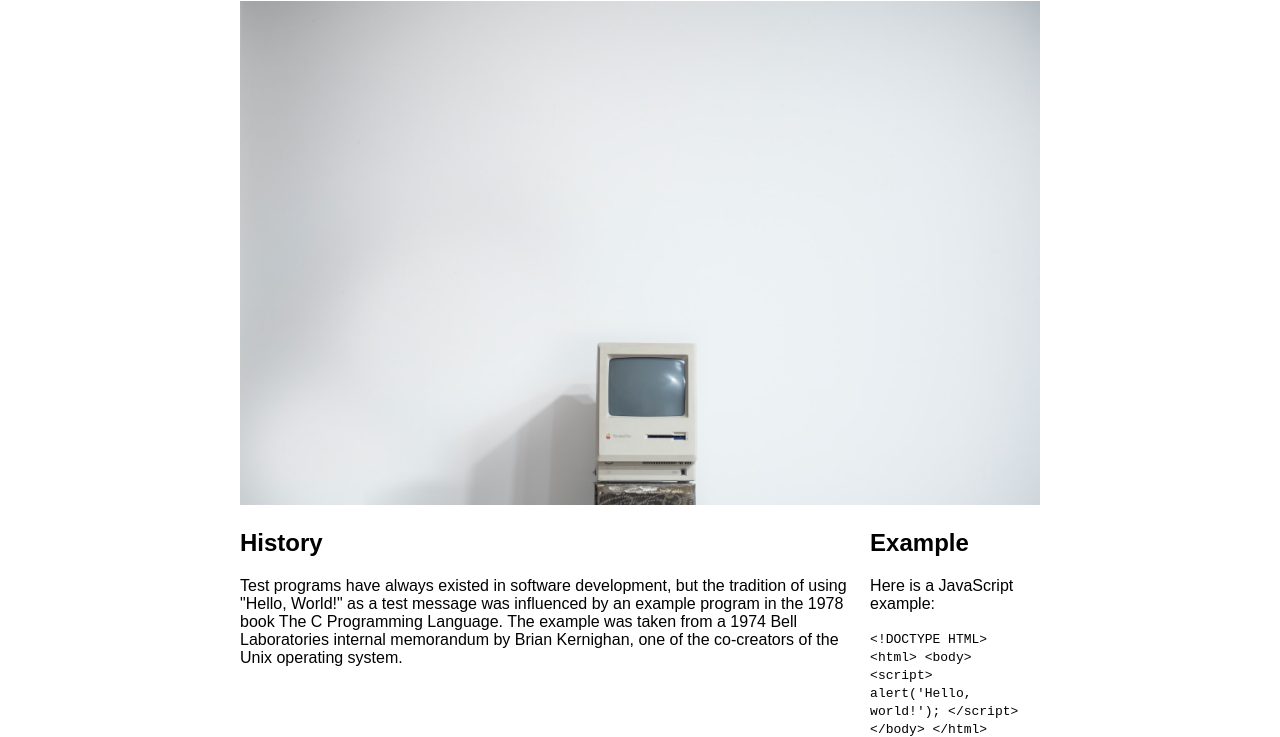
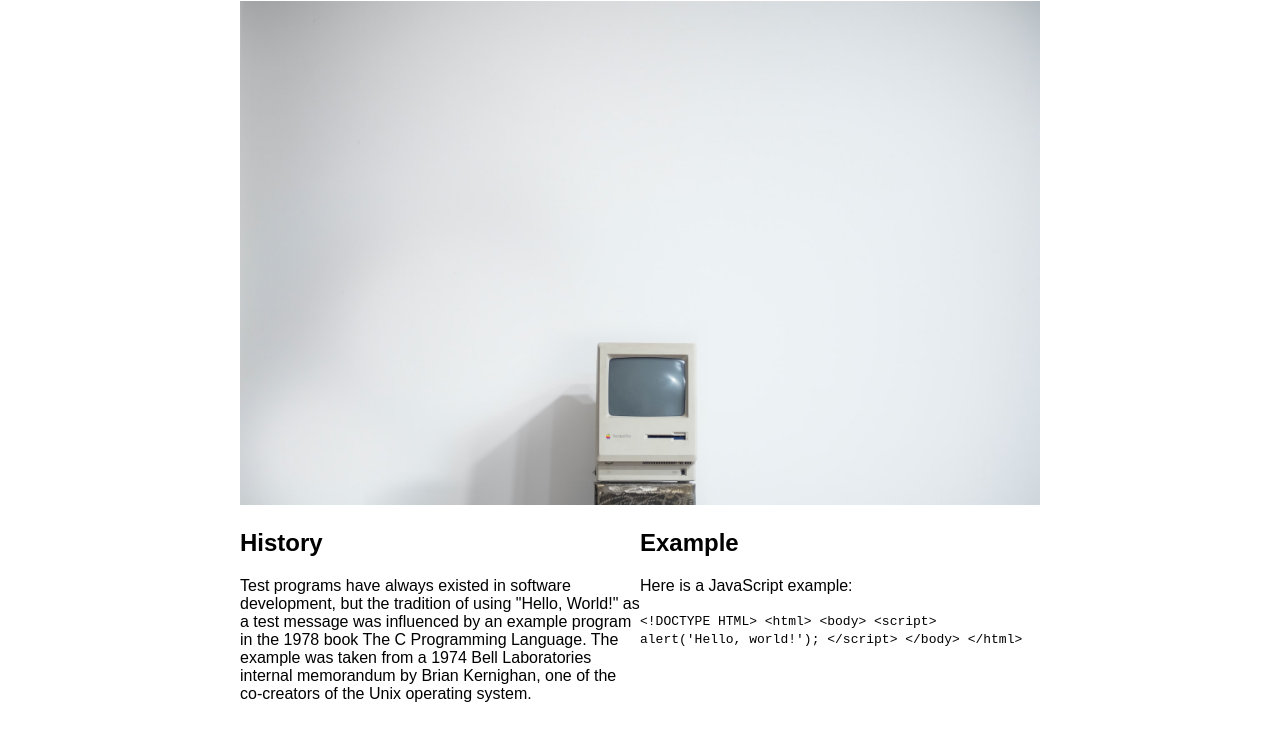
Before and after one commit to jdavid287/Hello-world-part2, a plain HTML site: page index.html in a window 1280 px wide. Shown: the part 94-831 px from the top of the page. Drawn offline with Linux system fonts and the light colour scheme.

Commit message:
added flex grow and basis

```diff
--- a/screen.css
+++ b/screen.css
@@ -14,6 +14,12 @@ main{
     display: flex;
 }
 
+.details section {
+    flex-grow: 1;
+    flex-basis: 0;
+
+}
+
 img {
     width: 100%;
 }
```
